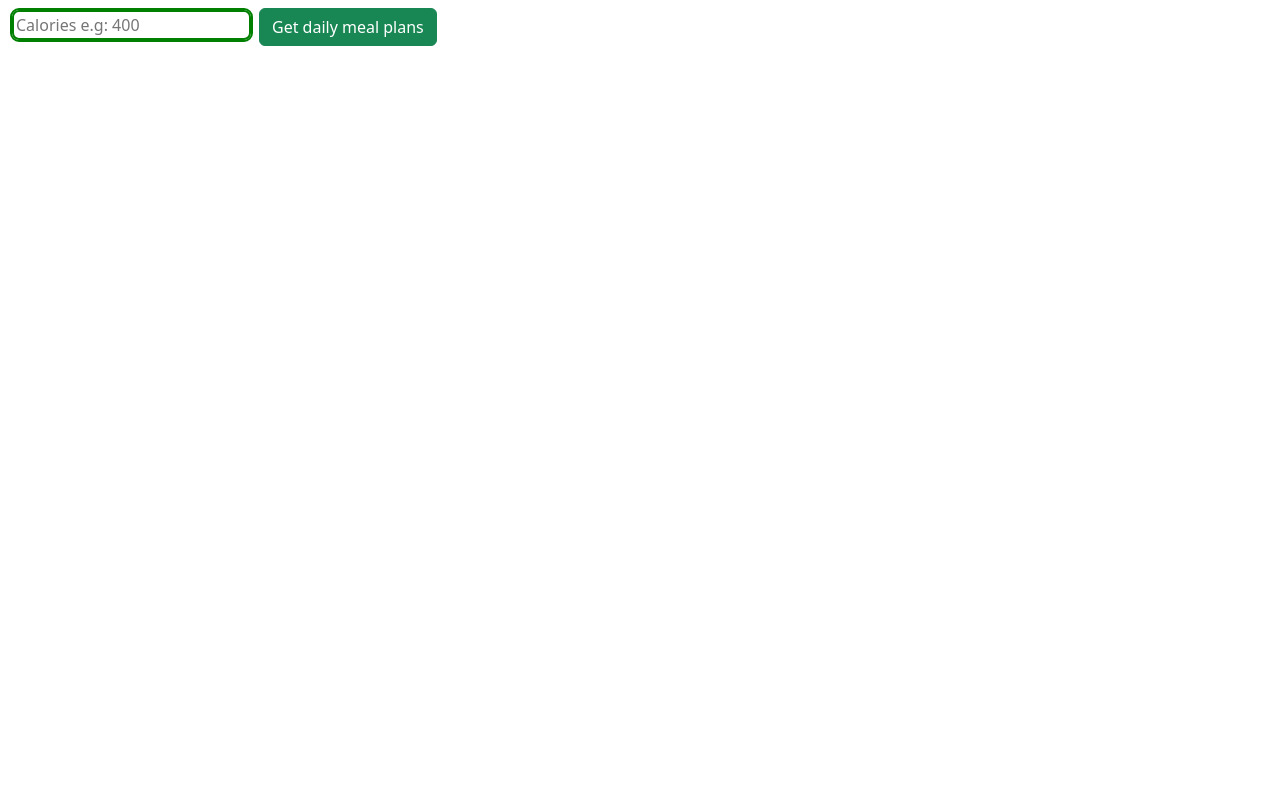
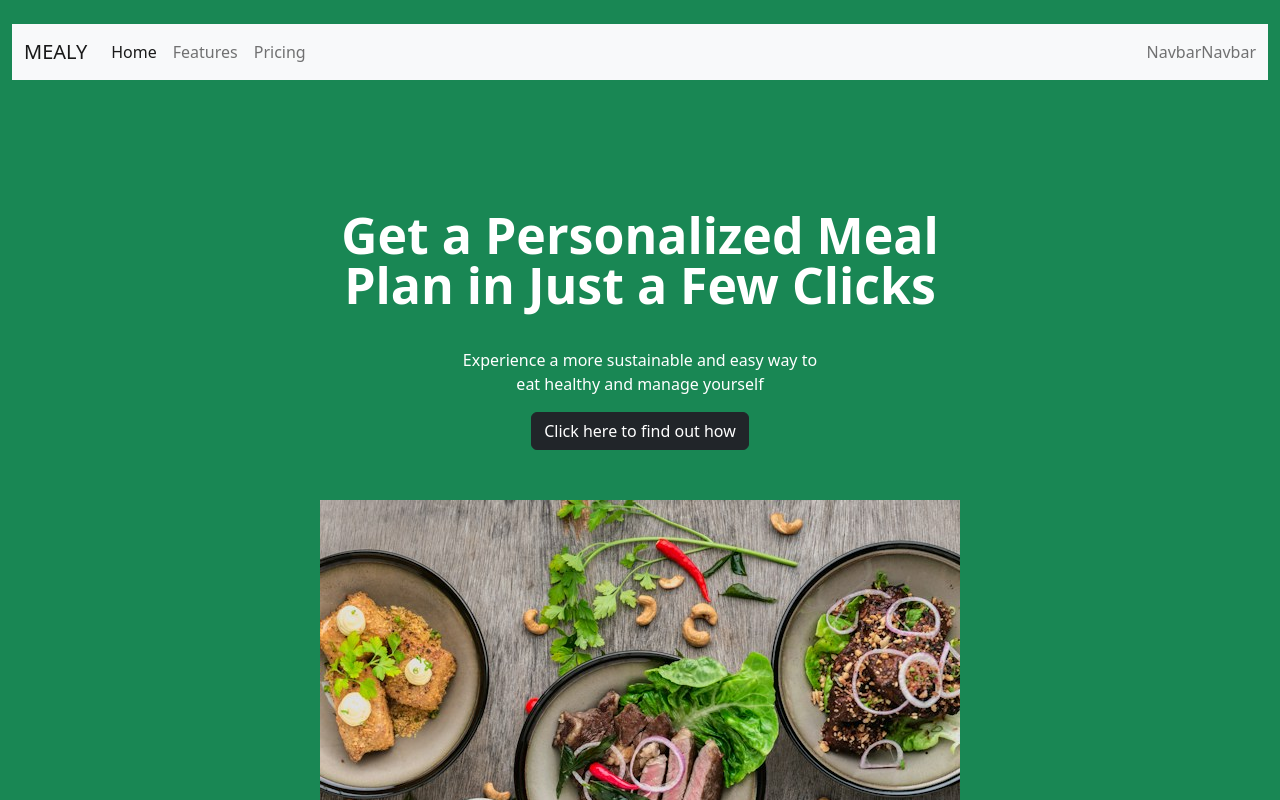
Before and after one commit to bhankymyk/Calorie-meal-planner, a React (Create React App) app: page / in a window 1280 px wide. Shown: the top 800 px of the page. Built offline with nearby package versions, Linux system fonts and the light colour scheme.

Commit message:
feat: landing page

```diff
--- a/package.json
+++ b/package.json
@@ -11,6 +11,7 @@
     "react": "^18.1.0",
     "react-bootstrap": "^2.4.0",
     "react-dom": "^18.1.0",
+    "react-router-dom": "^5.3.0",
     "react-scripts": "5.0.1",
     "web-vitals": "^2.1.4"
   },
--- a/src/App.js
+++ b/src/App.js
@@ -1,43 +1,21 @@
-import React, {useState} from 'react';
-import MealList from './Component/MealList';
+import React from 'react';
+// import { Route} from 'react-router-dom';
+import {Route} from "react-router-dom";
+// import MealList from './Component/MealList';
 import 'bootstrap/dist/css/bootstrap.min.css';
-import { Container, Row, Button} from 'react-bootstrap';
-// import { useState } from 'react';
+import LandingPage from './Component/LandingPage';
+import HomePage from './Component/HomePage';
+
 
 function App() {
-  const [mealData, setMealData] = useState (null);
-  const [calories, setCalories] = useState (2000);
-
-  function getMealData() {
-    fetch(
-      `https://api.spoonacular.com/mealplanner/generate?apiKey=600c1c546f094df4b60cd6aca43ead55&timeFrame=day&targetCalories=${calories}`
-    )
-    .then((response) => response.json())
-    .then((data) => {
-      setMealData(data);
-    })
-    .catch(() => {
-      console.log("error");
-    });
-  }
-
-  function handleChange(e) {
-    setCalories(e.target.value)
-  }
-
-
   return (
-    <Container fluid>
-<Row>
-      <div className="main mt-2">
-        <input type="number" className='' placeholder="Calories e.g: 400" onChange={handleChange}/>
-      <Button onClick={getMealData} className="btn btn-success btn-block" >
-Get daily meal plans
-      </Button>
+    <>
+      <div>
+          {/* <Route path="/" component={App} /> */}
+          <Route path="/" exact component={LandingPage} />
+          <Route path="/HomePage" exact component={HomePage} />
       </div>
-      </Row>
-        {mealData && <MealList mealData={mealData} />}
-    </Container>
+    </>
   );
 }
 
--- /dev/null
+++ b/src/Component/Assests/LandingPage.module.css
@@ -0,0 +1,25 @@
+.Lbody{
+    background: #198754;
+    height: 100vh;
+}
+h2{
+    color: white;
+}
+.mBody {
+    margin-top: 100px;
+    text-align: center;
+}
+.mBody h2 {
+    font-size: 50px;
+    font-weight: 600;
+    line-height: 50px;
+    padding: 30px;
+}
+p{
+    color: white;
+    text-align: center;
+}
+.mImg{
+    text-align: center;
+    margin-top: 50px;
+}
--- /dev/null
+++ b/src/Component/HomePage.jsx
@@ -0,0 +1,45 @@
+import React, {useState} from 'react';
+import MealList from './MealList';
+import { Container, Row, Button} from 'react-bootstrap';
+
+function App() {
+  const [mealData, setMealData] = useState (null);
+  const [calories, setCalories] = useState (2000);
+
+  function getMealData() {
+    fetch(
+      `https://api.spoonacular.com/mealplanner/generate?apiKey=600c1c546f094df4b60cd6aca43ead55&timeFrame=day&targetCalories=${calories}`
+    )
+    .then((response) => response.json())
+    .then((data) => {
+      setMealData(data);
+    })
+    .catch(() => {
+      console.log("error");
+    });
+  }
+
+  function handleChange(e) {
+    setCalories(e.target.value)
+  }
+
+
+  return (
+    <>
+
+    <Container fluid>
+<Row>
+      <div className="main mt-4">
+        <input type="number" className='' placeholder="Calories e.g: 400" onChange={handleChange}/>
+      <Button onClick={getMealData} className="btn btn-success btn-block" >
+Get daily meal plans
+      </Button>
+      </div>
+      </Row>
+        {mealData && <MealList mealData={mealData} />}
+    </Container>
+    </>
+  );
+}
+
+export default App;
--- /dev/null
+++ b/src/Component/LandingPage.jsx
@@ -0,0 +1,71 @@
+import React from 'react';
+import { Container, Row} from 'react-bootstrap';
+import styles from '../Component/Assests/LandingPage.module.css';
+import image from '../Component/Assests/Mealy.jpg';
+import { Link } from 'react-router-dom';
+
+function LandingPage() {
+  return (
+
+      <div className={styles.Lbody}>
+        <Container fluid>
+      <Row>
+      <div className="mt-4">
+      <nav class="navbar navbar-expand-lg bg-light">
+  <div class="container-fluid">
+    <a class="navbar-brand" >MEALY</a>
+    <button class="navbar-toggler" type="button" data-bs-toggle="collapse" data-bs-target="#navbarText" aria-controls="navbarText" aria-expanded="false" aria-label="Toggle navigation">
+      <span class="navbar-toggler-icon"></span>
+    </button>
+    <div class="collapse navbar-collapse" id="navbarText">
+      <ul class="navbar-nav me-auto mb-2 mb-lg-0">
+        <li class="nav-item">
+          <a class="nav-link active" aria-current="page">Home</a>
+        </li>
+        <li class="nav-item">
+          <a class="nav-link">Features</a>
+        </li>
+        <li class="nav-item">
+          <a class="nav-link">Pricing</a>
+        </li>
+      </ul>
+      <span class="navbar-text">
+        Navbar
+      </span>
+      <span class="navbar-text">
+        Navbar
+      </span>
+    </div>
+  </div>
+</nav>
+      </div>
+      </Row>
+
+      <Row>
+        <div className={`col ${styles.mBody}`}>
+          <h2> Get a Personalized Meal <br/> Plan in Just a Few Clicks</h2>
+        </div>
+        <div className="">
+          <p>Experience a more sustainable and easy way to <br/> eat healthy and manage yourself </p>
+        </div>
+        <div className={`text-center ${styles.button}`}>
+          <Link to="/homePage">
+          <button className='btn btn-dark'>Click here to find out how</button>
+          </Link>
+        </div>
+      </Row>
+
+      <Row>
+        <div className={`col ${styles.mImg}`}>
+          <img src={image}  className='img-fluid' alt="hhh" />
+        </div>
+      </Row>
+      <div>
+        Lorem ipsum dolor sit, amet consectetur adipisicing elit. Adipisci error perferendis fuga delectus, maxime numquam vero suscipit, deleniti corporis consequuntur corrupti rerum vitae saepe debitis accusantium id ipsum? Mollitia, doloribus.
+      </div>
+    </Container>
+      </div>
+  )
+}
+
+export default LandingPage
--- a/src/index.js
+++ b/src/index.js
@@ -3,11 +3,15 @@ import ReactDOM from 'react-dom/client';
 import './index.css';
 import App from './App';
 import reportWebVitals from './reportWebVitals';
+import {BrowserRouter as Router} from "react-router-dom";
 
 const root = ReactDOM.createRoot(document.getElementById('root'));
 root.render(
   <React.StrictMode>
+    <Router>
+
     <App />
+    </Router>
   </React.StrictMode>
 );
 
```
Also changed, not shown: src/Component/Assests/Mealy.jpg (added), 1 other file (tests, documents, lock files or other folders).
